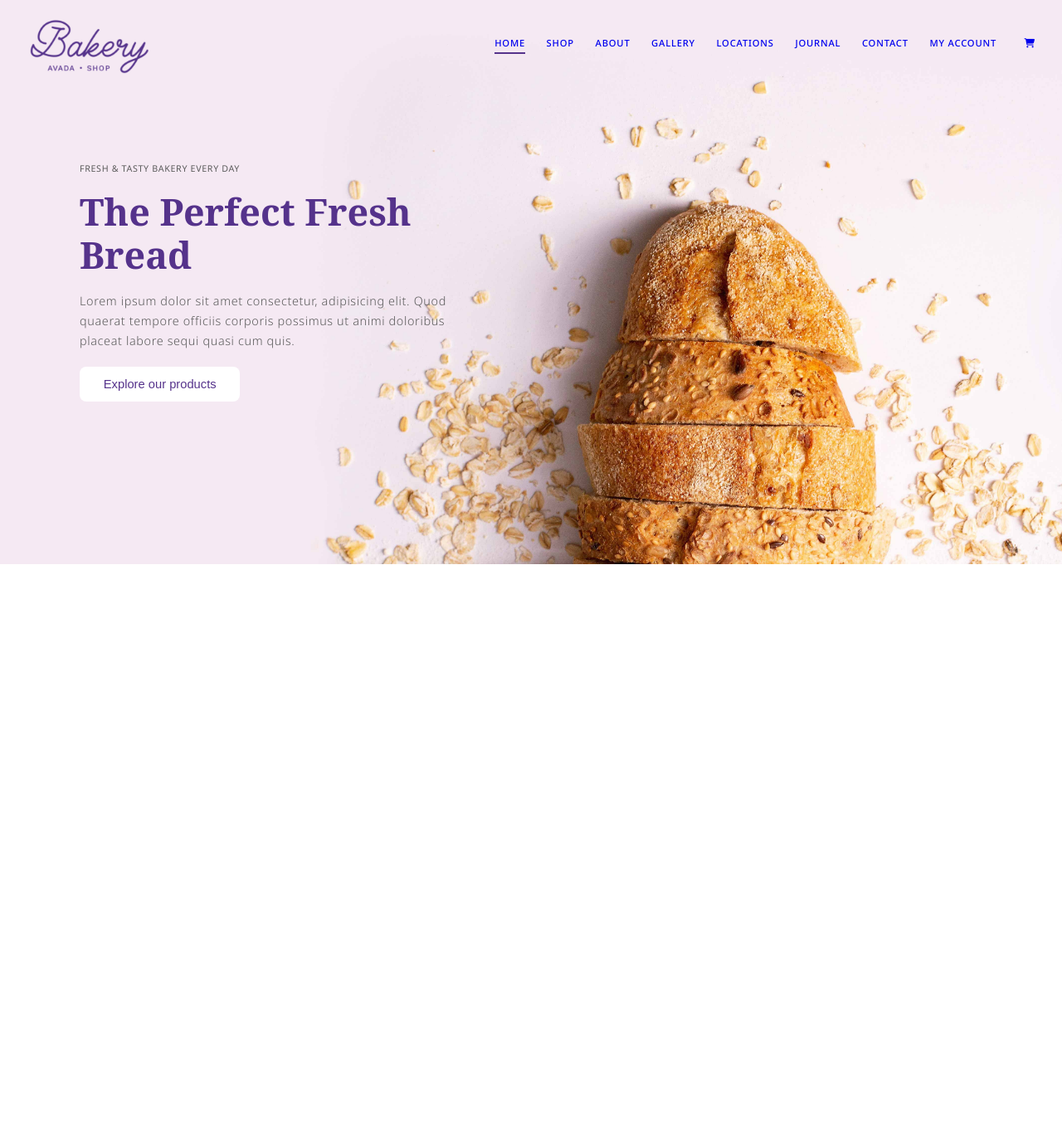
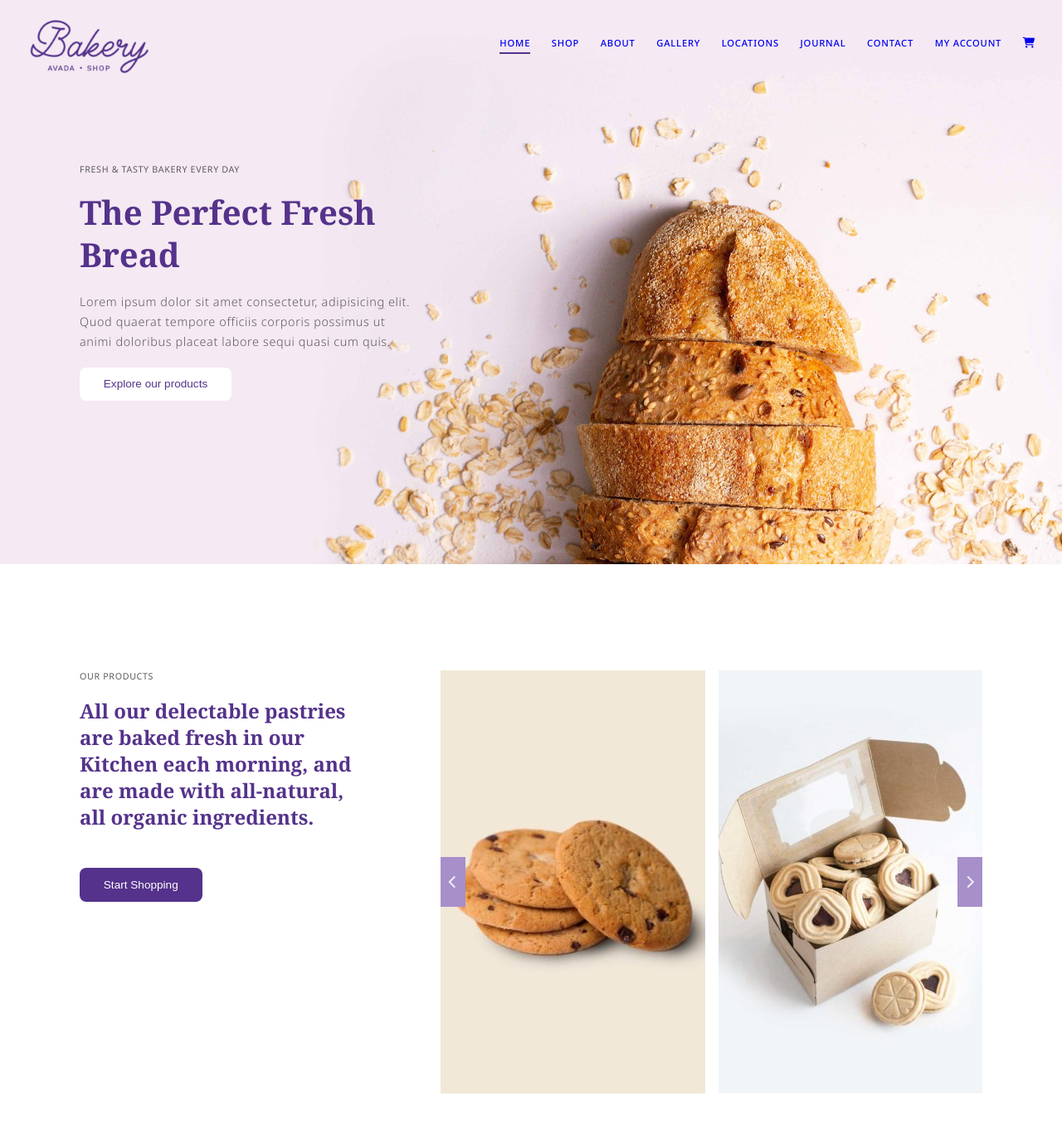
Before and after one commit to RiccardoImperiale/proj-html-vuejs, a Vue app: page / in a window 1280 px wide. Shown: the top 1356 px of the page at 83% size. Before the commit the page ends 800 px from the top, so only its background shows below. Built offline with nearby package versions, Linux system fonts and the light colour scheme.

Commit message:
add section products

```diff
--- a/src/App.vue
+++ b/src/App.vue
@@ -1,9 +1,11 @@
 <script>
-import AppHeader from './components/AppHeader.vue'
+import AppHeader from './components/AppHeader.vue';
+import AppMain from './components/AppMain.vue';
 export default {
   name: 'App',
   components: {
-    AppHeader
+    AppHeader,
+    AppMain,
   },
   data() {
     return {
@@ -24,85 +26,8 @@ export default {
 
 <template>
   <AppHeader :navLinks="navLinks" />
-  <section class="hero">
-    <div class="container">
-      <div class="hero_text">
-        <h6>fresh & tasty bakery every day</h6>
-        <h2>The Perfect Fresh Bread</h2>
-        <p>
-          Lorem ipsum dolor sit amet consectetur, adipisicing elit. Quod quaerat tempore officiis corporis possimus ut
-          animi doloribus placeat labore sequi quasi cum quis.
-        </p>
-        <button>Explore our products</button>
-      </div>
-    </div>
-  </section>
+  <AppMain />
+
 </template>
 
-<style>
-.container {
-  width: 85%;
-  max-width: 1440px;
-  margin: auto;
-}
-
-button {
-  background-color: var(--bake-light);
-  padding: .8rem 1.8rem;
-  color: var(--bake-primary);
-  border: none;
-  border-radius: .5rem;
-  font-size: .92rem;
-  cursor: pointer;
-  transition: all .25s ease;
-
-  &:hover {
-    background-color: var(--bake-primary);
-    color: var(--bake-light);
-  }
-}
-
-
-section.hero {
-  height: 680px;
-  background-image: url("/img/hero-header-bakery.jpg");
-  background-size: cover;
-  background-position: center;
-  display: flex;
-  position: absolute;
-  top: 0;
-  width: 100%;
-  z-index: -1;
-
-  .hero_text {
-    width: 450px;
-    display: flex;
-    flex-direction: column;
-    gap: 1.2rem;
-
-    & h6 {
-      text-transform: uppercase;
-      color: var(--bake-secondary-dark);
-      font-weight: 400;
-    }
-
-    & h2 {
-      font-size: 2.8rem;
-      line-height: 3.2rem;
-      font-family: "Noto Serif", serif;
-      letter-spacing: 0;
-    }
-
-    & p {
-      color: var(--bake-secondary-dark);
-      font-weight: 300;
-      font-size: .9rem;
-      line-height: 1.5rem;
-    }
-
-    & button {
-      margin-right: auto;
-    }
-  }
-}
-</style>
+<style></style>
--- a/src/components/AppHeader.vue
+++ b/src/components/AppHeader.vue
@@ -27,6 +27,9 @@ export default {
 <style>
 header {
   padding: 1rem 2rem;
+  position: absolute;
+  width: 100%;
+  z-index: 1;
 
   & nav {
     display: flex;
@@ -55,7 +58,7 @@ header {
       }
 
       .fa-cart-shopping {
-        margin-left: .5rem;
+        font-size: .8rem;
       }
     }
   }
--- /dev/null
+++ b/src/components/AppMain.vue
@@ -0,0 +1,98 @@
+<script>
+import SectionHero from './SectionHero.vue';
+
+export default {
+    name: 'AppMain',
+    components: {
+        SectionHero
+    },
+    props: {
+        navLinks: Array
+    }
+}
+</script>
+
+<template>
+    <main>
+        <SectionHero />
+        <!-- products -->
+        <section class="products">
+            <div class="container">
+                <div class="section_text">
+                    <h6>our products</h6>
+                    <h3>All our delectable pastries are baked fresh in our Kitchen each morning, and are made with
+                        all-natural, all organic ingredients.</h3>
+                    <button class="btn-negative">Start Shopping</button>
+                </div>
+                <div class="carousel">
+                    <i class="fa-solid fa-chevron-left"></i>
+                    <i class="fa-solid fa-chevron-right"></i>
+                    <div class="image">
+                        <img src="/img/choco-chip-cookies-400x510.jpg" alt="choco-chip-cookies">
+                    </div>
+                    <div class="image">
+                        <img src="/img/strawberry-jam-cookies-400x510.jpg" alt="strawberry-jam-cookies">
+                    </div>
+                </div>
+            </div>
+        </section>
+    </main>
+</template>
+
+<style>
+section.products {
+    padding: 8rem 0;
+
+    .container {
+        display: flex;
+    }
+
+    .section_text {
+        width: 40%;
+        padding-right: 5rem;
+    }
+
+    .carousel {
+        width: 60%;
+        display: flex;
+        height: 510px;
+        gap: 1rem;
+        position: relative;
+        align-items: center;
+
+        .image {
+            width: 50%;
+            height: 100%;
+
+            & img {
+                width: 100%;
+                height: 100%;
+                display: block;
+                object-fit: cover;
+            }
+        }
+
+        & i {
+            position: absolute;
+            background-color: var(--bake-primary-light);
+            padding: 1.4rem .6rem;
+            cursor: pointer;
+            color: var(--bake-secondary);
+            transition: background-color .25s ease;
+
+            &:hover {
+                background-color: var(--bake-primary);
+            }
+        }
+
+        .fa-chevron-left {
+            left: 0;
+        }
+
+        .fa-chevron-right {
+            right: 0;
+        }
+
+    }
+}
+</style>
--- /dev/null
+++ b/src/components/SectionHero.vue
@@ -0,0 +1,42 @@
+<script>
+export default {
+    name: 'SectionHero'
+}
+</script>
+
+<template>
+    <main>
+        <!-- hero -->
+        <section class="hero">
+            <div class="container">
+                <div class="section_text">
+                    <h6>fresh & tasty bakery every day</h6>
+                    <h2>The Perfect Fresh Bread</h2>
+                    <p>
+                        Lorem ipsum dolor sit amet consectetur, adipisicing elit. Quod quaerat tempore officiis corporis
+                        possimus ut
+                        animi doloribus placeat labore sequi quasi cum quis.
+                    </p>
+                    <button>Explore our products</button>
+                </div>
+            </div>
+        </section>
+    </main>
+</template>
+
+<style>
+section.hero {
+    height: 680px;
+    background-image: url("/img/hero-header-bakery.jpg");
+    background-size: cover;
+    background-position: center;
+    display: flex;
+    position: relative;
+    top: 0;
+    width: 100%;
+
+    .section_text {
+        width: 400px;
+    }
+}
+</style>
--- a/src/style.css
+++ b/src/style.css
@@ -1,6 +1,7 @@
 :root {
   --bake-light: #FFFFFF;
   --bake-primary: #55328b;
+  --bake-primary-light: #a78fca;
   --bake-secondary: #F0EDF5;
   --bake-secondary-dark: #5b5b5b;
   --bake-secondary-lighter: #F2EEF4;
@@ -14,9 +15,83 @@
 }
 
 body {
-  /* font-family: "Domine", serif; */
   font-family: "Noto Sans", sans-serif;
   color: var(--bake-primary);
   letter-spacing: .04rem;
+}
 
+/* utilities --------------------------------------------> */
+
+.container {
+  width: 85%;
+  max-width: 1440px;
+  margin: auto;
 }
+
+.btn-negative {
+  background-color: var(--bake-primary);
+  color: var(--bake-light);
+
+  &:hover {
+    background-color: var(--bake-secondary);
+    color: var(--bake-primary);
+  }
+}
+
+/* commons --------------------------------------------> */
+
+button {
+  padding: .8rem 1.8rem;
+  border: none;
+  border-radius: .5rem;
+  font-size: .85rem;
+  cursor: pointer;
+  transition: all .25s ease;
+  background-color: var(--bake-light);
+  color: var(--bake-primary);
+
+  &:hover {
+    background-color: var(--bake-primary);
+    color: var(--bake-light);
+  }
+}
+
+h2,
+h3 {
+  font-family: "Noto Serif", serif;
+  letter-spacing: 0;
+}
+
+.section_text {
+  display: flex;
+  flex-direction: column;
+  gap: 1.2rem;
+
+  & h6 {
+    text-transform: uppercase;
+    color: var(--bake-secondary-dark);
+    font-weight: 400;
+  }
+
+  & h2 {
+    font-size: 2.5rem;
+    line-height: 3.2rem;
+  }
+
+  & h3 {
+    font-size: 1.5rem;
+    line-height: 2rem;
+    margin-bottom: 1.6rem;
+  }
+
+  & p {
+    color: var(--bake-secondary-dark);
+    font-weight: 300;
+    font-size: .9rem;
+    line-height: 1.5rem;
+  }
+
+  & button {
+    margin-right: auto;
+  }
+}
```
